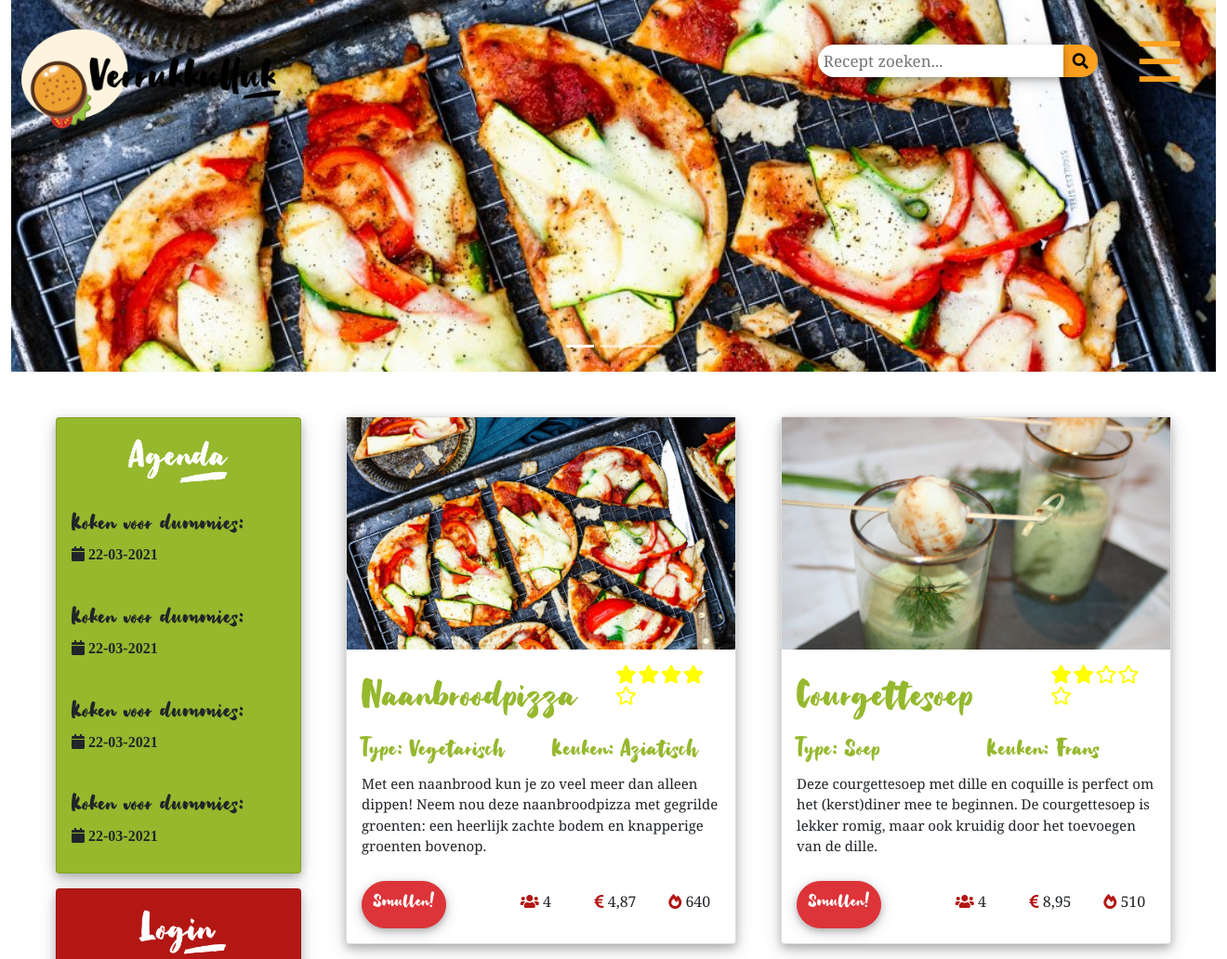
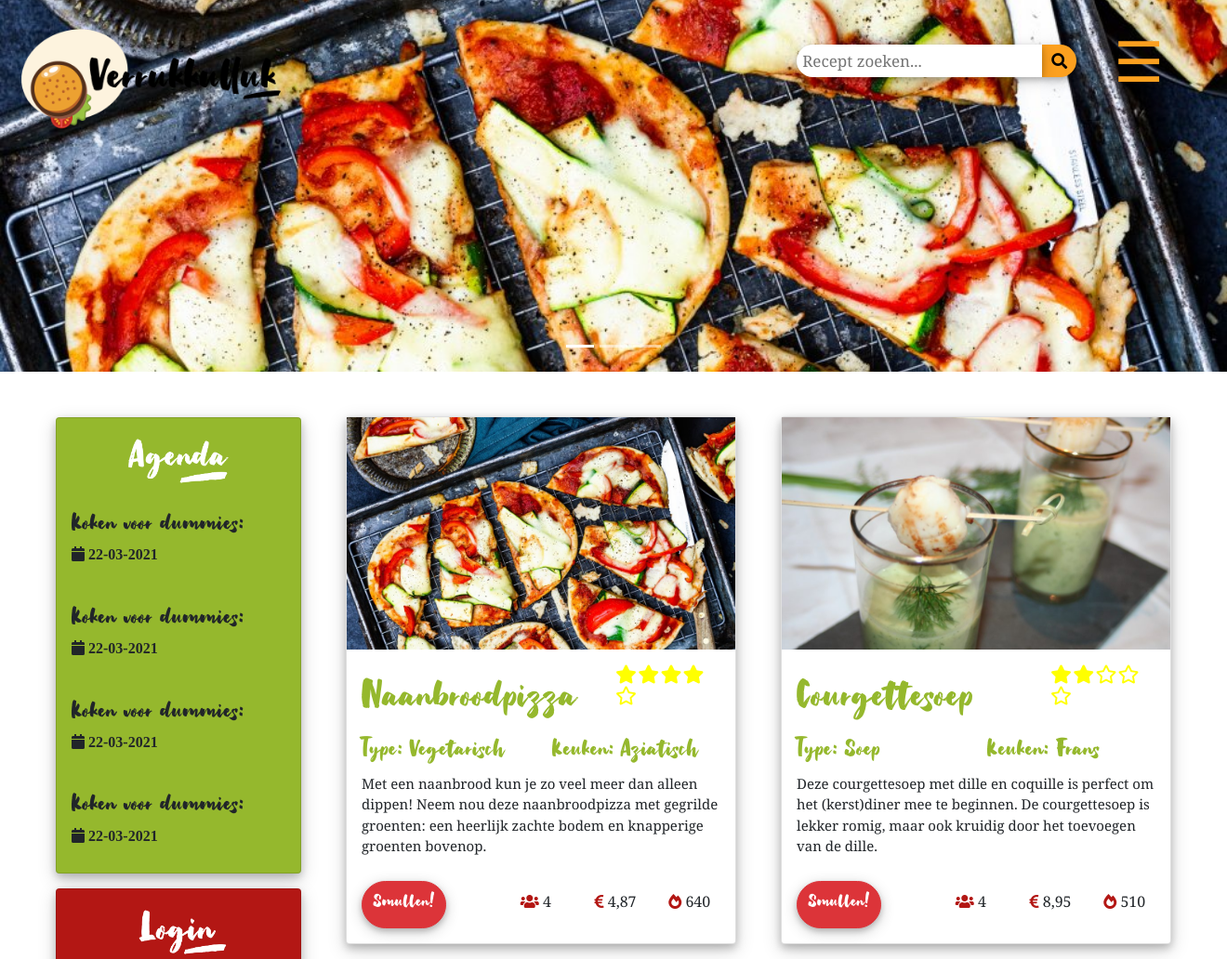
Before and after one commit to RoyDerix/Verrukkulluk, a PHP site: page / in a window 1320 px wide; the page is wider, and only the part inside the window is pictured. Shown: the top 1032 px of that part at 93% size. Run offline with PHP 8.4, Linux system fonts and the light colour scheme; data comes from the database, SQL or seed files in the repository.

Commit message:
laatste versie?

```diff
--- a/templates/detail.html.twig
+++ b/templates/detail.html.twig
@@ -10,7 +10,7 @@
                                     background-size: cover;
                                     background-position: center center;">
         </div>
-                <div class="carousel-text">
+        <div class="carousel-text">
             <div class="row">
                 <div class="col-md-4">
                     <a href="index.php">
--- a/templates/homepage.html.twig
+++ b/templates/homepage.html.twig
@@ -2,7 +2,7 @@
 
 {% block banner %}
 
-    <div class="container">
+    <div class="container" style="padding: 0px">
         <div id="carousel" class="carousel slide w-100" data-ride="carousel">
             <ol class="carousel-indicators">
                 <li data-target="#carousel" data-slide-to="0" class="active"></li>
@@ -48,7 +48,7 @@
                 <span class="sr-only">Next</span></a>
             </div>
         </div>
-        <div class="carousel-text">
+        <div class="carousel-text" style="margin-left: 12px; padding-right: 24px">
             <div class="row">
                 <div class="col-md-4">
                     <a href="index.php">
```
